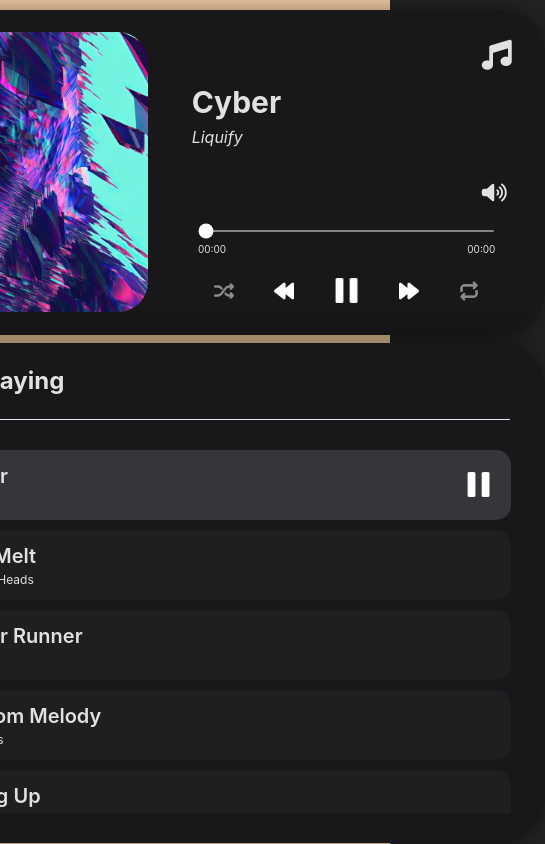
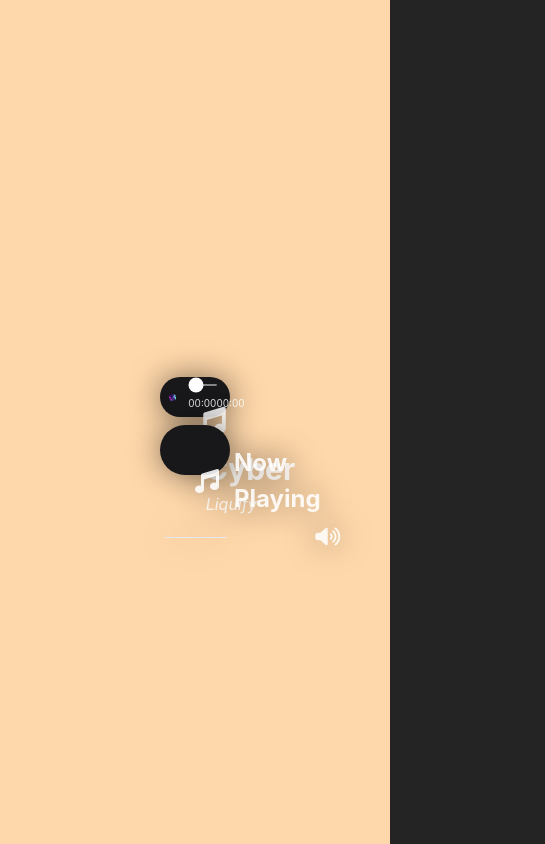
Before and after one commit to kinxori/Music-Media-Player-PRACTICE, a React (Vite) app: page / in a window 390 px wide. Shown: the whole page, 545 px wide, since content can reach past the window. Built offline with nearby package versions, Linux system fonts and the light colour scheme.

Commit message:
adding configuration for responsive design with tailwind

```diff
--- a/src/App.tsx
+++ b/src/App.tsx
@@ -348,9 +348,9 @@ function App() {
   // };
 
   return (
-    <section className="background  bg-orange-200 h-screen w-screen flex flex-col justify-center items-center relative m-0">
-      <div className="media-player h-[325px] w-[700px] bg-zinc-900 flex justify-evenly items-center relative  m-2 py-[20px] px-[0px] rounded-[45px] drop-shadow-[0px_0px_15px_rgba(0,0,0,.5)]">
-        <div className="song-cover-img  w-[40%] object-cover bg-zinc-600 m-0 rounded-[30px] overflow-hidden">
+    <section className="background  bg-orange-200 h-screen w-screen flex flex-col justify-center items-center relative m-0 m-[10% auto] ">
+      <div className="media-player h-[32px] w-[70px] bg-zinc-900 flex justify-evenly items-center relative  m-2 py-[20px] px-[0px] rounded-[45px] drop-shadow-[0px_0px_15px_rgba(0,0,0,.5)]">
+        <div className="song-cover-img  w-[10%] object-cover bg-zinc-600 m-0 rounded-[30px] overflow-hidden">
           <img src={currentSong.cover} alt="song-cover" />
         </div>
         <div className="song-content  w-[50%] h-[100%] m-0 flex justify-center items-center flex-col">
@@ -511,7 +511,7 @@ function App() {
           </div>
         </div>
       </div>
-      <div className=" relative  w-[700px] h-[500px] bg-zinc-900 flex rounded-[45px] drop-shadow-[0px_0px_15px_rgba(0,0,0,.5)] flex-col justify-start items-center ">
+      <div className=" relative  w-[70px] h-[50px] bg-zinc-900 flex rounded-[45px] drop-shadow-[0px_0px_15px_rgba(0,0,0,.5)] flex-col justify-start items-center ">
         <h2 className="text-[24px] flex mr-auto items-center font-bold m-5 h-min">
           <i className="fa-solid fa-music  mx-[15px] text-[24px]"></i>Now Playing
         </h2>
--- a/tailwind.config.js
+++ b/tailwind.config.js
@@ -3,6 +3,12 @@ export default {
   content: ["./index.html", "./src/**/*.{js,ts,jsx,tsx}"],
   theme: {
     extend: {},
+    screens: {
+      md: "601px",
+      // => @media (min-width: 601px) { ... }
+      lg: "1081px",
+      // => @media (min-width: 1081px) { ... }
+    },
   },
   plugins: [],
 };
```
